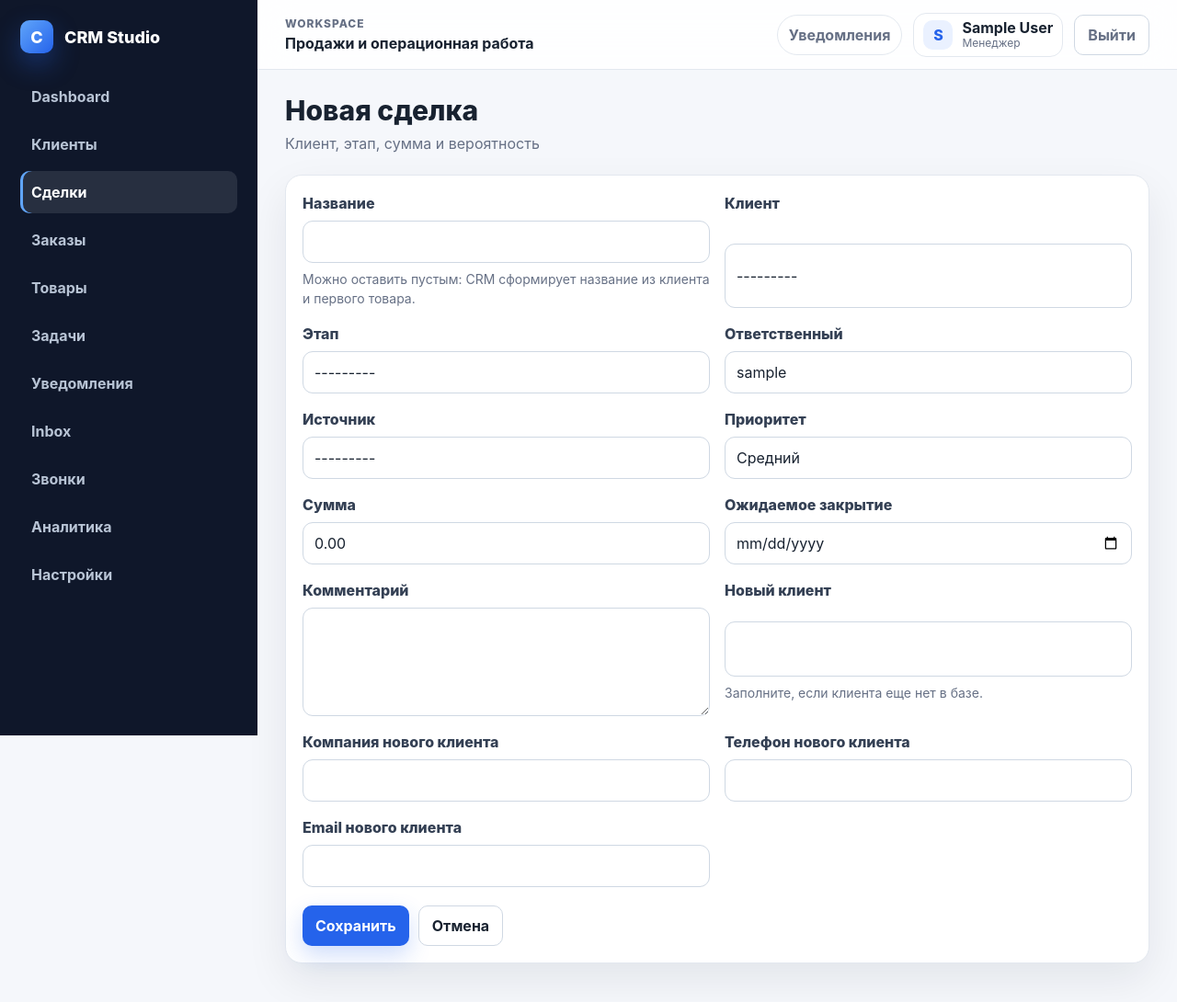
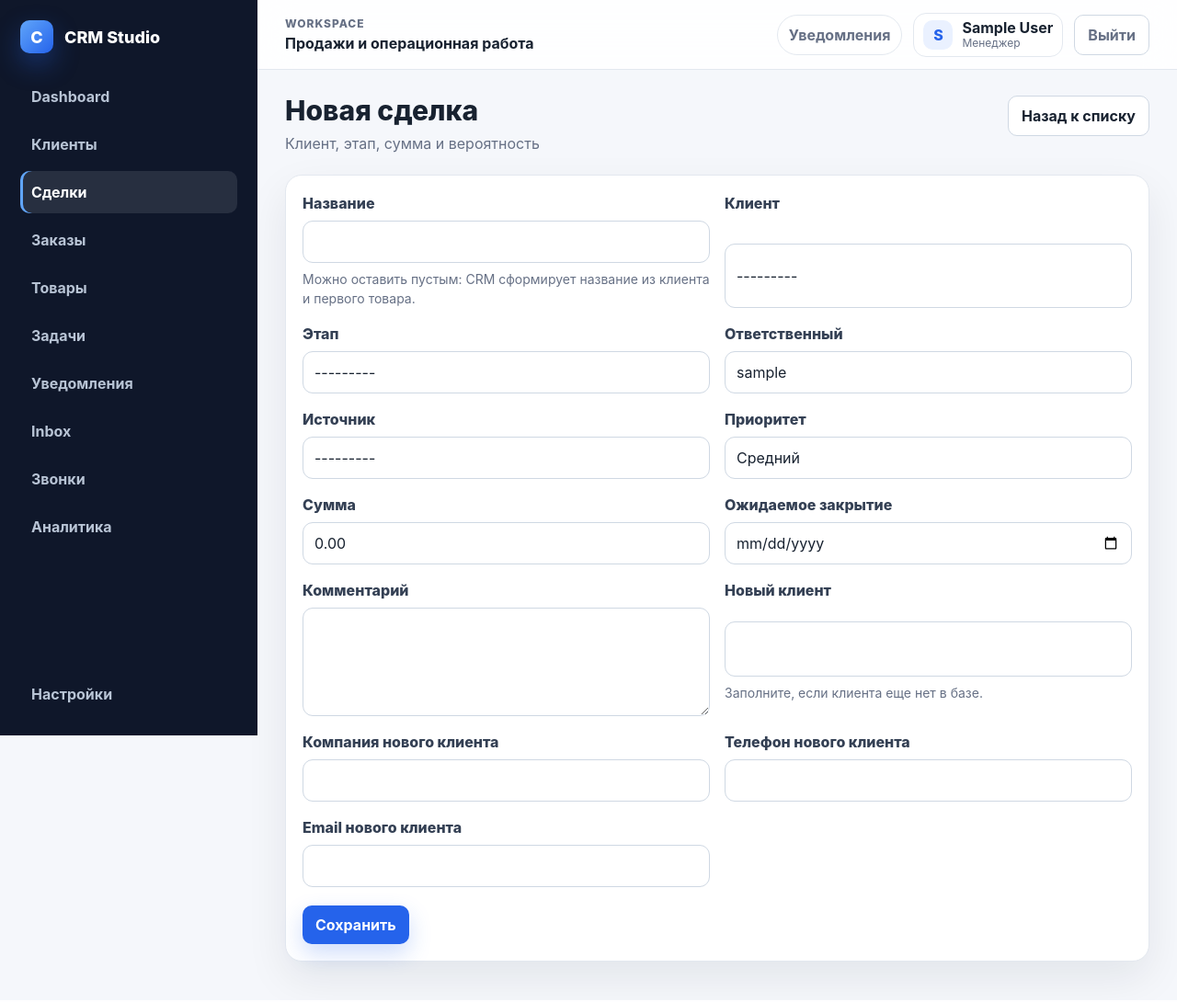
Before and after one commit to MykytaKoriak/corecrm, a Django app: page /deals/new/ in a window 1280 px wide. Shown: the whole page at 92% size. Run offline with Django 5.2, Linux system fonts and the light colour scheme; the visitor is signed in with stand-in values (Sample User, id 1); data comes from the database, SQL or seed files in the repository; data that the repository does not hold is empty; parts of the project's set-up code (start-up, migrations or seed data) failed here and were passed over; some libraries are stand-ins or nearby versions.

Commit message:
Polish form navigation and sidebar

```diff
--- a/crm/static/crm/css/app.css
+++ b/crm/static/crm/css/app.css
@@ -21,13 +21,11 @@ a { color: inherit; text-decoration: none; }
 .sidebar { position: sticky; top: 0; height: 100vh; padding: 22px; background: #0f172a; color: #dbe4ef; display: flex; flex-direction: column; gap: 24px; }
 .brand { display: flex; align-items: center; gap: 12px; color: #fff; font-weight: 800; font-size: 18px; }
 .brand-mark { display: inline-grid; place-items: center; width: 36px; height: 36px; border-radius: 10px; background: linear-gradient(135deg, #60a5fa, #2563eb); color: #fff; box-shadow: 0 12px 28px rgba(37, 99, 235, .35); }
-.side-nav { display: grid; gap: 6px; }
+.side-nav { display: flex; flex: 1; flex-direction: column; gap: 6px; min-height: 0; }
 .side-nav a { color: #b8c4d5; padding: 11px 12px; border-radius: 10px; font-weight: 650; }
 .side-nav a:hover, .side-nav a.active { color: #fff; background: rgba(255,255,255,.1); }
 .side-nav a.active { box-shadow: inset 3px 0 0 #60a5fa; }
-.sidebar-card { margin-top: auto; padding: 16px; border-radius: 16px; background: rgba(255,255,255,.08); border: 1px solid rgba(255,255,255,.1); display: grid; gap: 4px; }
-.sidebar-card span, .sidebar-card small { color: #9fb0c7; }
-.sidebar-card strong { color: #fff; }
+.side-nav a:last-child { margin-top: auto; }
 
 .main-area { min-width: 0; }
 .topbar { height: 76px; display: flex; justify-content: space-between; align-items: center; padding: 0 30px; background: rgba(255,255,255,.88); border-bottom: 1px solid var(--line); backdrop-filter: blur(18px); position: sticky; top: 0; z-index: 10; }
--- a/crm/templates/crm/form.html
+++ b/crm/templates/crm/form.html
@@ -3,6 +3,10 @@
 {% block content %}
 <div class="page-head">
   <div><h1>{{ title|default:"Форма" }}</h1><p>{{ subtitle|default:"Заполните поля и сохраните изменения." }}</p></div>
+  <div class="head-actions">
+    {% if object and object.get_absolute_url %}<a class="btn secondary-btn" href="{{ object.get_absolute_url }}">К карточке</a>{% endif %}
+    {% if cancel_url %}<a class="btn secondary-btn" href="{% url cancel_url %}">Назад к списку</a>{% endif %}
+  </div>
 </div>
 <form method="post" enctype="multipart/form-data" class="surface form-surface">
   {% csrf_token %}
@@ -18,8 +22,6 @@
   </div>
   <div class="form-actions">
     <button class="btn primary-btn">Сохранить</button>
-    {% if object and object.get_absolute_url %}<a class="btn secondary-btn" href="{{ object.get_absolute_url }}">К карточке</a>{% endif %}
-    {% if cancel_url %}<a class="btn secondary-btn" href="{% url cancel_url %}">Отмена</a>{% endif %}
   </div>
   {% if category_options %}
   <datalist id="product-categories">
```
